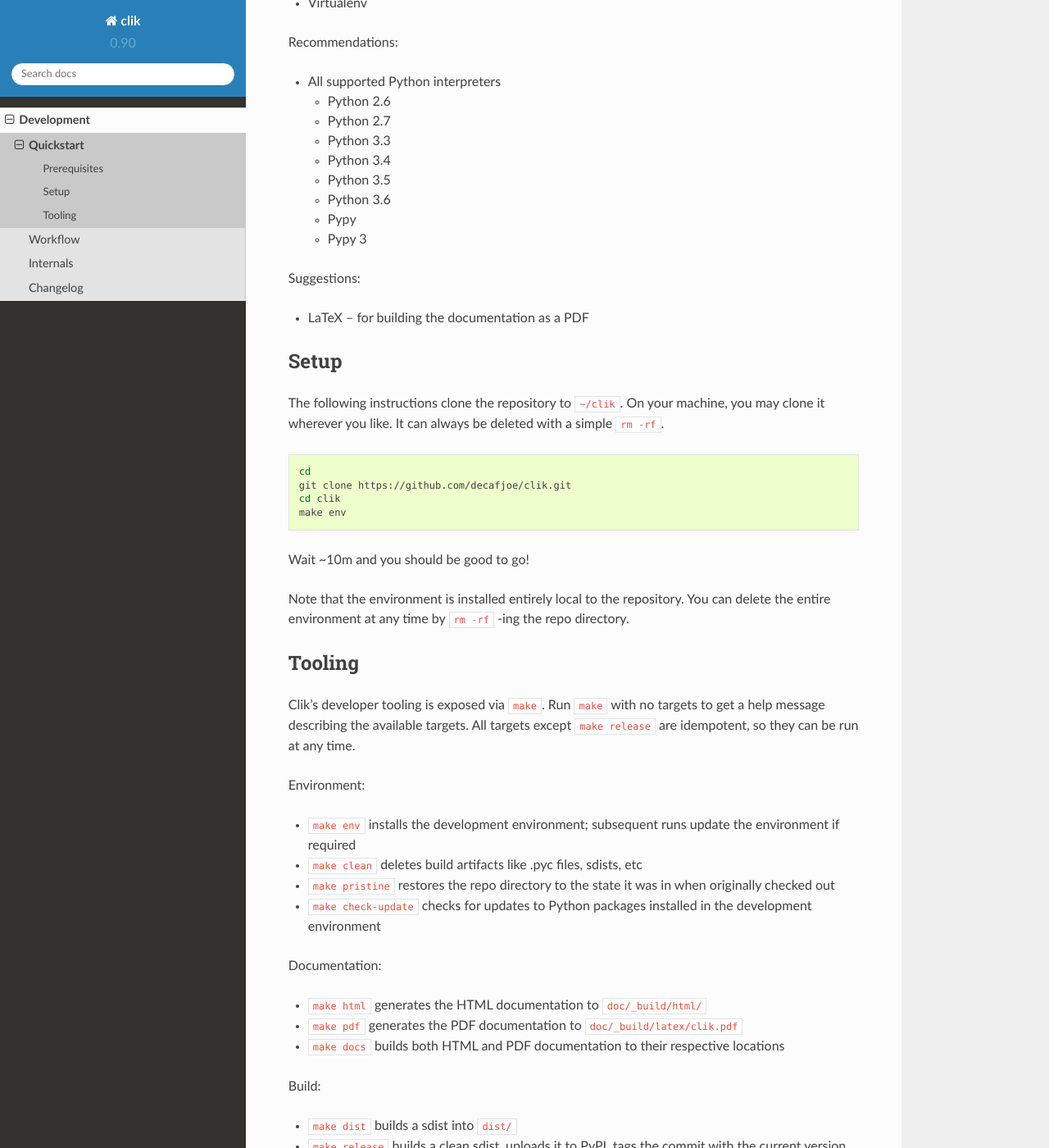
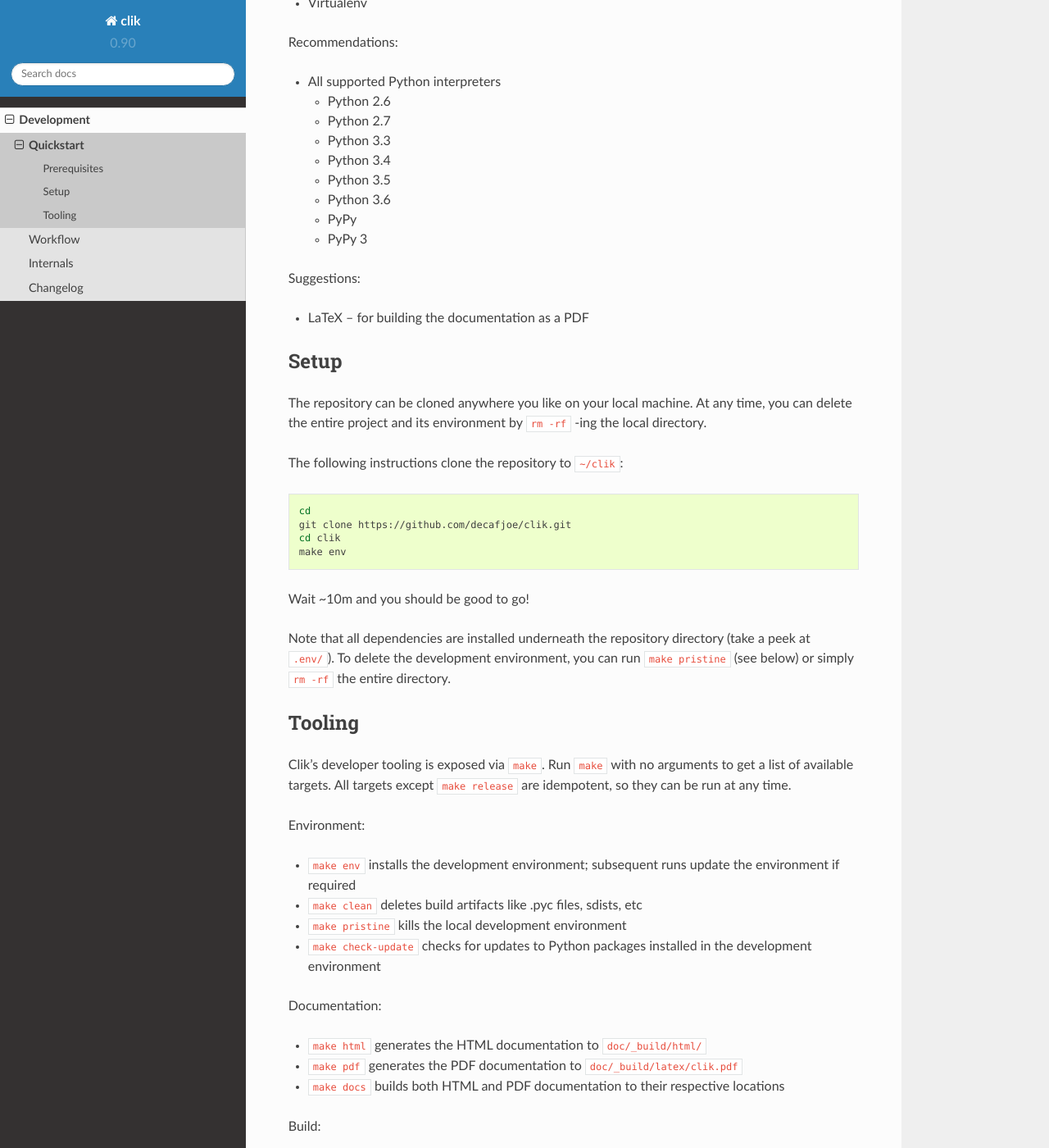
Before and after one commit to decafjoe/clik, a Sphinx documentation site: the page built from doc/development/quickstart.rst, in a window 1280 px wide and 1400 px high, scrolled down 320 px. Shown: the whole window at 82% size. Built offline with Sphinx 7.4.7 and the Read the Docs theme 2.0.0, drawn with Linux system fonts in a browser that asks for light colours; some of the changed text lies outside the part shown.

Commit message:
Random documentation cleanup.

```diff
--- a/doc/development/quickstart.rst
+++ b/doc/development/quickstart.rst
@@ -9,7 +9,7 @@
 
 Requirements:
 
-* Common build tools like git, make, a C compiler, etc
+* Common development tools like git, make, a C compiler, etc
 * Python 3.6 -- this is the "main" interpreter used for development
 * Virtualenv
 
@@ -23,8 +23,8 @@
   * Python 3.4
   * Python 3.5
   * Python 3.6
-  * Pypy
-  * Pypy 3
+  * PyPy
+  * PyPy 3
 
 Suggestions:
 
@@ -34,13 +34,13 @@
 Setup
 =====
 
-The following instructions clone the repository to ``~/clik``. On your
-machine, you may clone it wherever you like. It can always be deleted
-with a simple ``rm -rf``.
+The repository can be cloned anywhere you like on your local machine.
+At any time, you can delete the entire project and its environment by
+``rm -rf`` -ing the local directory.
 
 .. highlight:: bash
 
-::
+The following instructions clone the repository to ``~/clik``::
 
    cd
    git clone https://github.com/decafjoe/clik.git
@@ -49,26 +49,25 @@
 
 Wait ~10m and you should be good to go!
 
-Note that the environment is installed entirely local to the
-repository. You can delete the entire environment at any time by ``rm
--rf`` -ing the repo directory.
+Note that all dependencies are installed underneath the repository
+directory (take a peek at ``.env/``). To delete the development
+environment, you can run ``make pristine`` (see below) or simply ``rm
+-rf`` the entire directory.
 
 
 Tooling
 =======
 
 Clik's developer tooling is exposed via ``make``. Run ``make`` with no
-targets to get a help message describing the available targets. All
-targets except ``make release`` are idempotent, so they can be run at
-any time.
+arguments to get a list of available targets. All targets except
+``make release`` are idempotent, so they can be run at any time.
 
 Environment:
 
 * ``make env`` installs the development environment; subsequent runs
   update the environment if required
 * ``make clean`` deletes build artifacts like .pyc files, sdists, etc
-* ``make pristine`` restores the repo directory to the state it was in
-  when originally checked out
+* ``make pristine`` kills the local development environment
 * ``make check-update`` checks for updates to Python packages
   installed in the development environment
 
```
Also changed, not shown: 2 other files.
